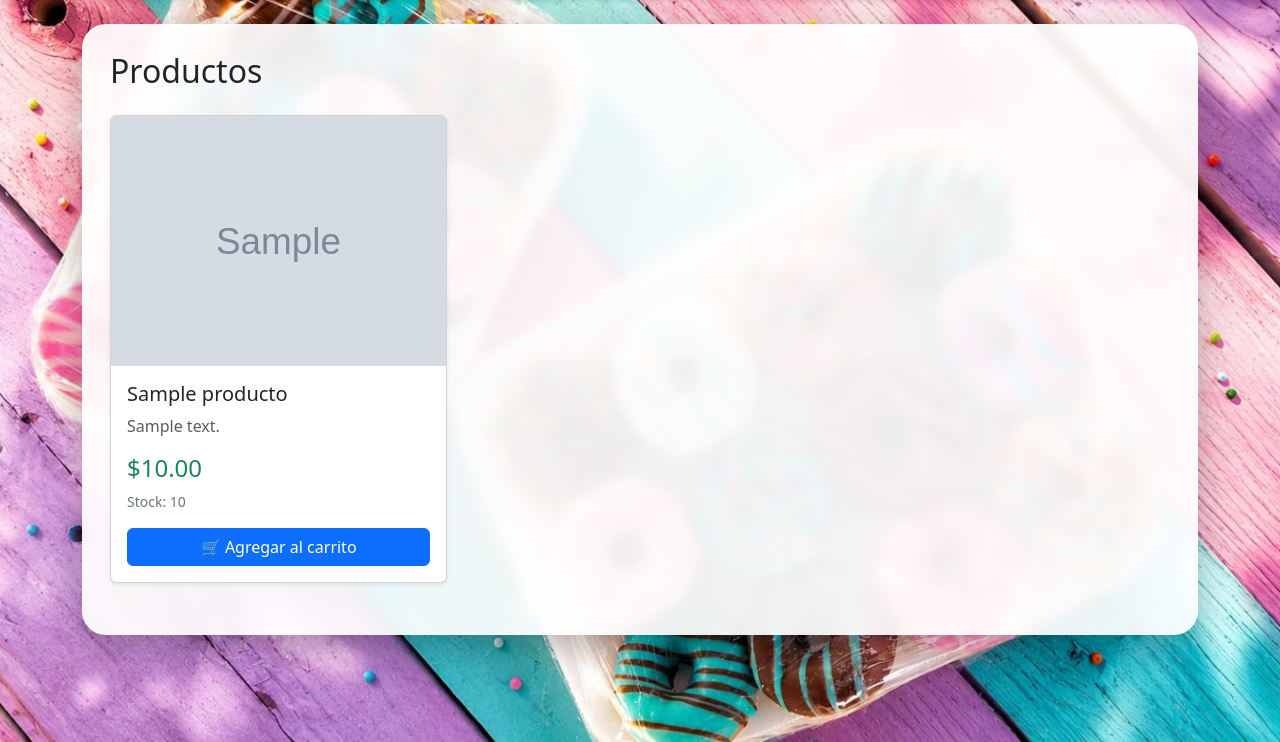
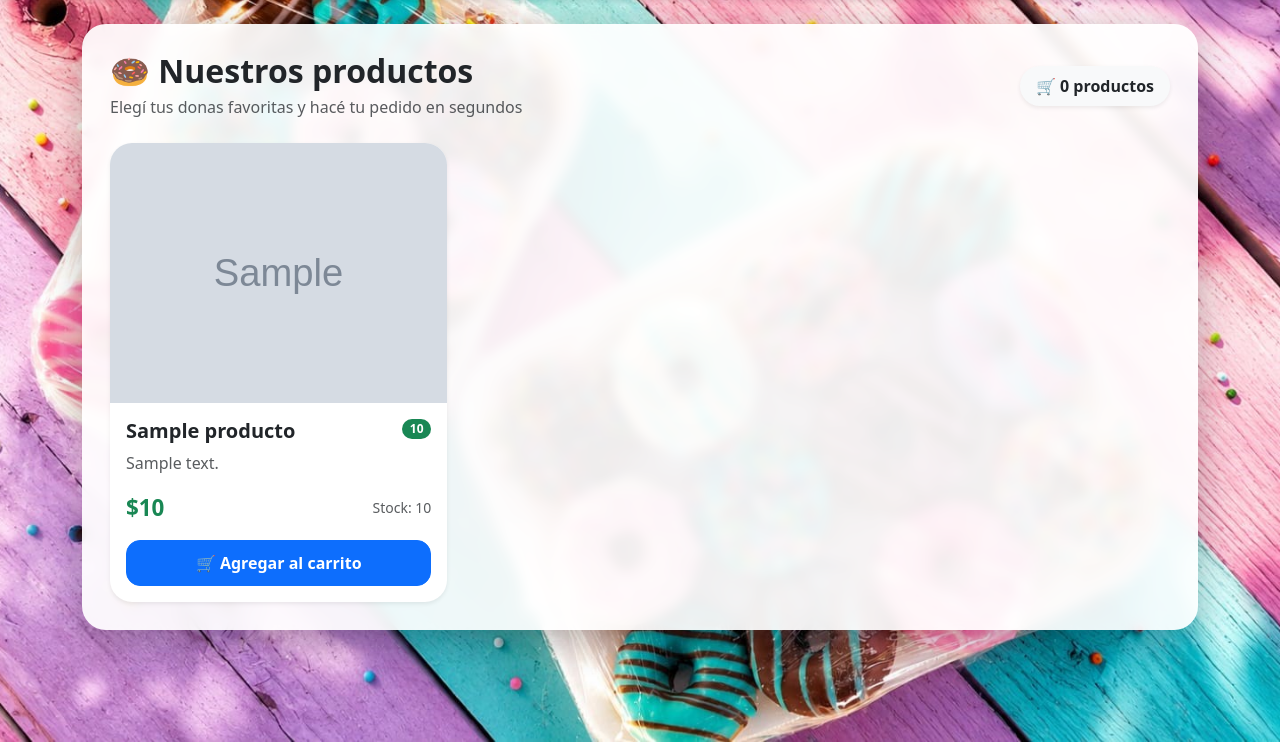
Before and after one commit to molini1405-creator/mini-tentaciones, a Flask app: page / in a window 1280 px wide. Shown: the part 58-800 px from the top of the page. Run offline with Flask 3, Linux system fonts and the light colour scheme; tables that the repository leaves empty hold one stand-in row (values such as "Sample post"); grey boxes marked "Sample" are stand-in pictures.

Commit message:
Corregir limpieza del carrito

```diff
--- a/app.py
+++ b/app.py
@@ -61,7 +61,8 @@ def abrir_navegador():
 def obtener_carrito():
 
     if 'carrito' not in session:
-        session['carrito'] = {}
+        session.pop('carrito', None)
+        session.modified = True
 
     return session['carrito']
 
--- a/templates/base.html
+++ b/templates/base.html
@@ -112,7 +112,8 @@
 
                         🛒 Carrito
 
-                        {% set total_items = session.get('carrito', {}).values() | sum %}
+                        {% set carrito = session.get('carrito') %}
+{% set total_items = carrito.values() | sum if carrito else 0 %}
 
                         {% if total_items > 0 %}
                         <span class="position-absolute top-0 start-100 translate-middle badge rounded-pill bg-danger carrito-badge">
--- a/templates/catalogo.html
+++ b/templates/catalogo.html
@@ -2,53 +2,165 @@
 
 {% block contenido %}
 
-<h2 class="mb-4">Productos</h2>
+<div class="d-flex justify-content-between align-items-center mb-4 flex-wrap gap-2">
 
-<div class="row">
+    <div>
+        <h2 class="mb-1 fw-bold">🍩 Nuestros productos</h2>
+        <p class="text-muted mb-0">
+            Elegí tus donas favoritas y hacé tu pedido en segundos
+        </p>
+    </div>
+
+    {% set total_items = session.get('carrito', {}).values() | sum %}
+
+    <div class="bg-light rounded-pill px-3 py-2 shadow-sm">
+        <strong>🛒 {{ total_items }} producto{{ 's' if total_items != 1 else '' }}</strong>
+    </div>
+
+</div>
+
+<style>
+
+.producto-card {
+    border: none;
+    border-radius: 22px;
+    overflow: hidden;
+    transition: all 0.3s ease;
+}
+
+.producto-card:hover {
+    transform: translateY(-6px);
+    box-shadow: 0 14px 32px rgba(0,0,0,0.18);
+}
+
+.producto-card.agregado {
+    border: 2px solid #198754;
+    box-shadow: 0 0 0 4px rgba(25,135,84,0.15);
+}
+
+.producto-img {
+    height: 260px;
+    object-fit: cover;
+}
+
+.precio {
+    font-size: 1.4rem;
+    font-weight: 800;
+    color: #198754;
+}
+
+.stock-badge {
+    border-radius: 999px;
+    font-weight: 600;
+}
+
+.btn-agregar {
+    border-radius: 14px;
+    font-weight: 700;
+    padding: 10px 14px;
+    transition: all 0.2s ease;
+}
+
+.btn-agregar:hover {
+    transform: scale(1.02);
+}
+
+.btn-agregado {
+    background-color: #198754;
+    color: white;
+    border: none;
+}
+
+.btn-agregado:hover {
+    background-color: #157347;
+    color: white;
+}
+
+</style>
+
+<div class="row g-4">
 
     {% for producto in productos %}
-    <div class="col-md-4 mb-4">
 
-        <div class="card h-100 shadow-sm">
+    {% set en_carrito = session.get('carrito', {}).get(producto.id|string) %}
+
+    <div class="col-12 col-sm-6 col-lg-4">
+
+        <div class="card h-100 shadow-sm producto-card {% if en_carrito %}agregado{% endif %}">
+
+            <div class="position-relative">
 
                 {% if producto.imagen %}
                     <img src="{{ url_for('static', filename='uploads/' + producto.imagen) }}"
-                     class="card-img-top"
-                     style="height: 250px; object-fit: cover;">
+                         class="card-img-top producto-img"
+                         alt="{{ producto.nombre }}">
                 {% else %}
-                <img src="https://via.placeholder.com/400x250?text=Sin+Imagen"
-                     class="card-img-top">
+                    <img src="https://via.placeholder.com/600x400?text=Mini+Tentaciones"
+                         class="card-img-top producto-img"
+                         alt="Sin imagen">
                 {% endif %}
+
+                {% if en_carrito %}
+                <span class="position-absolute top-0 end-0 m-3 badge bg-success fs-6 rounded-pill">
+                    ✓ En carrito
+                </span>
+                {% endif %}
+
+            </div>
 
             <div class="card-body d-flex flex-column">
 
-                <h5 class="card-title">{{ producto.nombre }}</h5>
+                <div class="d-flex justify-content-between align-items-start mb-2 gap-2">
+                    <h5 class="card-title fw-bold mb-0">{{ producto.nombre }}</h5>
 
-                <p class="card-text text-muted">
+                    {% if producto.stock > 0 %}
+                        <span class="badge bg-success stock-badge">
+                            {{ producto.stock }}
+                        </span>
+                    {% else %}
+                        <span class="badge bg-danger stock-badge">
+                            Agotado
+                        </span>
+                    {% endif %}
+                </div>
+
+                <p class="card-text text-muted flex-grow-1">
                     {{ producto.descripcion }}
                 </p>
 
-                <div class="mt-auto">
+                <div class="d-flex justify-content-between align-items-center mb-3">
+                    <span class="precio">
+                        ${{ '%.0f'|format(producto.precio) }}
+                    </span>
 
-                    <h4 class="text-success">
-                        ${{ '%.2f'|format(producto.precio) }}
-                    </h4>
-
-                    <p class="small text-secondary">
+                    <small class="text-muted">
                         Stock: {{ producto.stock }}
-                    </p>
+                    </small>
+                </div>
 
                 {% if producto.stock > 0 %}
 
                     <form action="/agregar-carrito/{{ producto.id }}" method="POST">
-    <button class="btn btn-primary w-100">
+
+                        {% if en_carrito %}
+
+                            <button class="btn btn-agregado btn-agregar w-100">
+                                ✓ Agregado ({{ en_carrito }})
+                            </button>
+
+                        {% else %}
+
+                            <button class="btn btn-primary btn-agregar w-100">
                                 🛒 Agregar al carrito
                             </button>
+
+                        {% endif %}
+
                     </form>
 
                 {% else %}
 
-<button class="btn btn-secondary w-100" disabled>
+                    <button class="btn btn-secondary btn-agregar w-100" disabled>
                         ❌ Sin stock
                     </button>
 
@@ -60,7 +172,6 @@
 
     </div>
 
-    </div>
     {% endfor %}
 
 </div>
```
Lines whose indentation alone changed are shown as unchanged.
